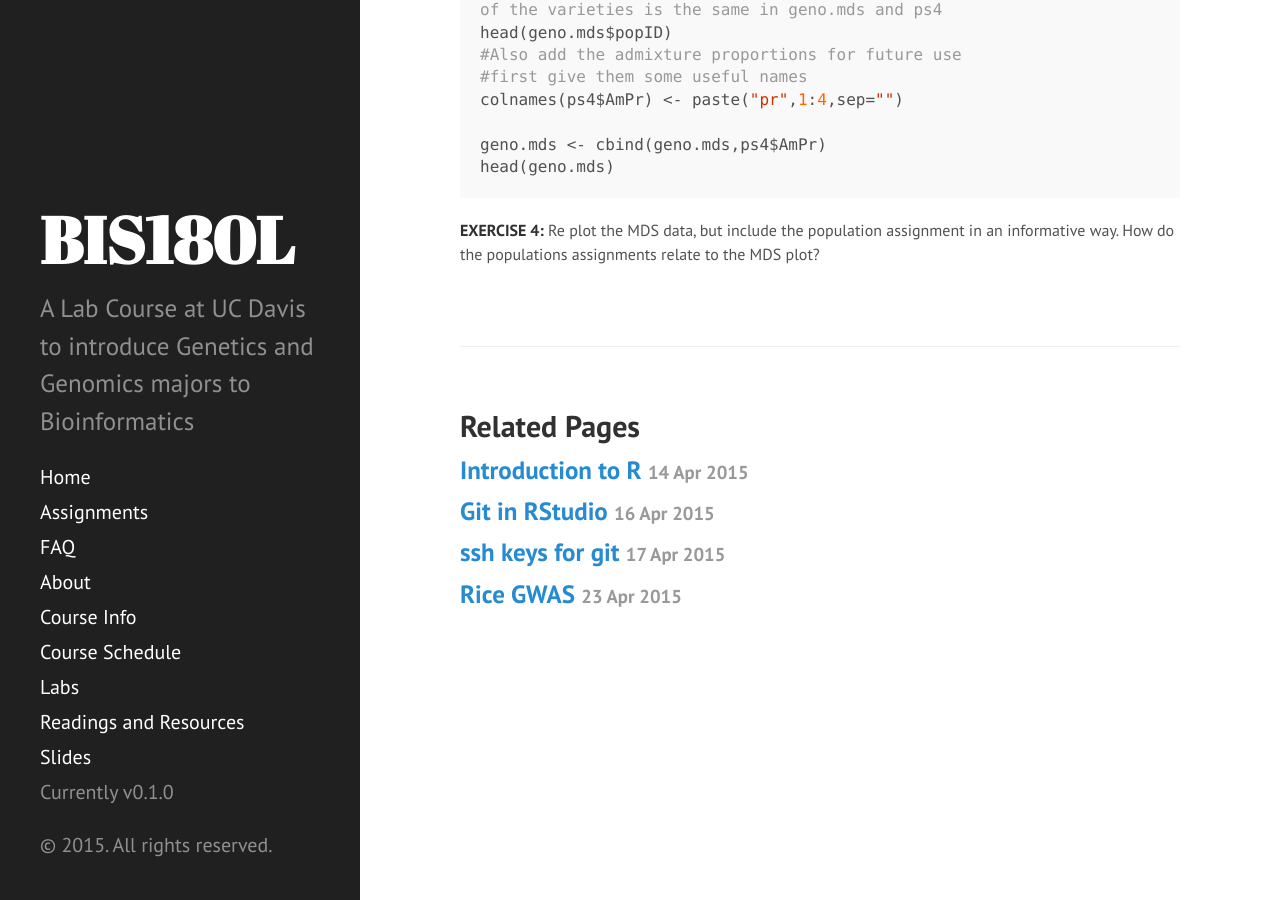
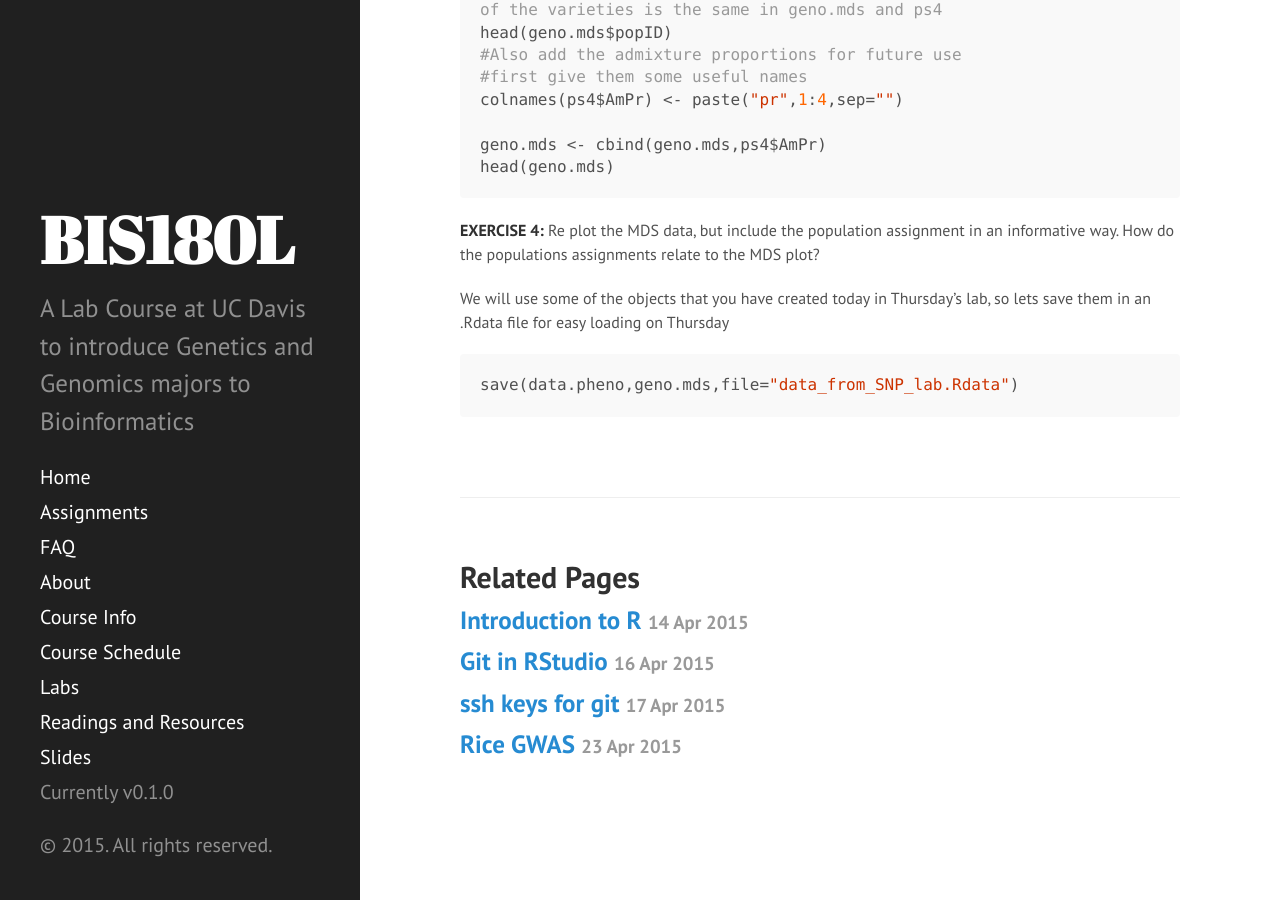
Before and after one commit to rjcmarkelz/BIS180L_web, a Jekyll site: the page built from _posts/2015-04-21-Rice-SNPs.md, in a window 1280 px wide and 900 px high, scrolled down 11035 px. Built offline with Jekyll 4.4.1, drawn with Linux system fonts in a browser that asks for light colours; Markdown is read by kramdown in place of the engine named in the settings.

Commit message:
reknit 04-21 SNPs .Rmd

````diff
--- a/_posts/2015-04-21-Rice-SNPs.md
+++ b/_posts/2015-04-21-Rice-SNPs.md
@@ -432,3 +432,12 @@ head(geno.mds)
 ```
 
 **EXERCISE 4:** Re plot the MDS data, but include the population assignment in an informative way.  How do the populations assignments relate to the MDS plot?
+
+
+
+We will use some of the objects that you have created today in Thursday's lab, so lets save them in an .Rdata file for easy loading on Thursday
+
+
+```r
+save(data.pheno,geno.mds,file="data_from_SNP_lab.Rdata")
+```
````
